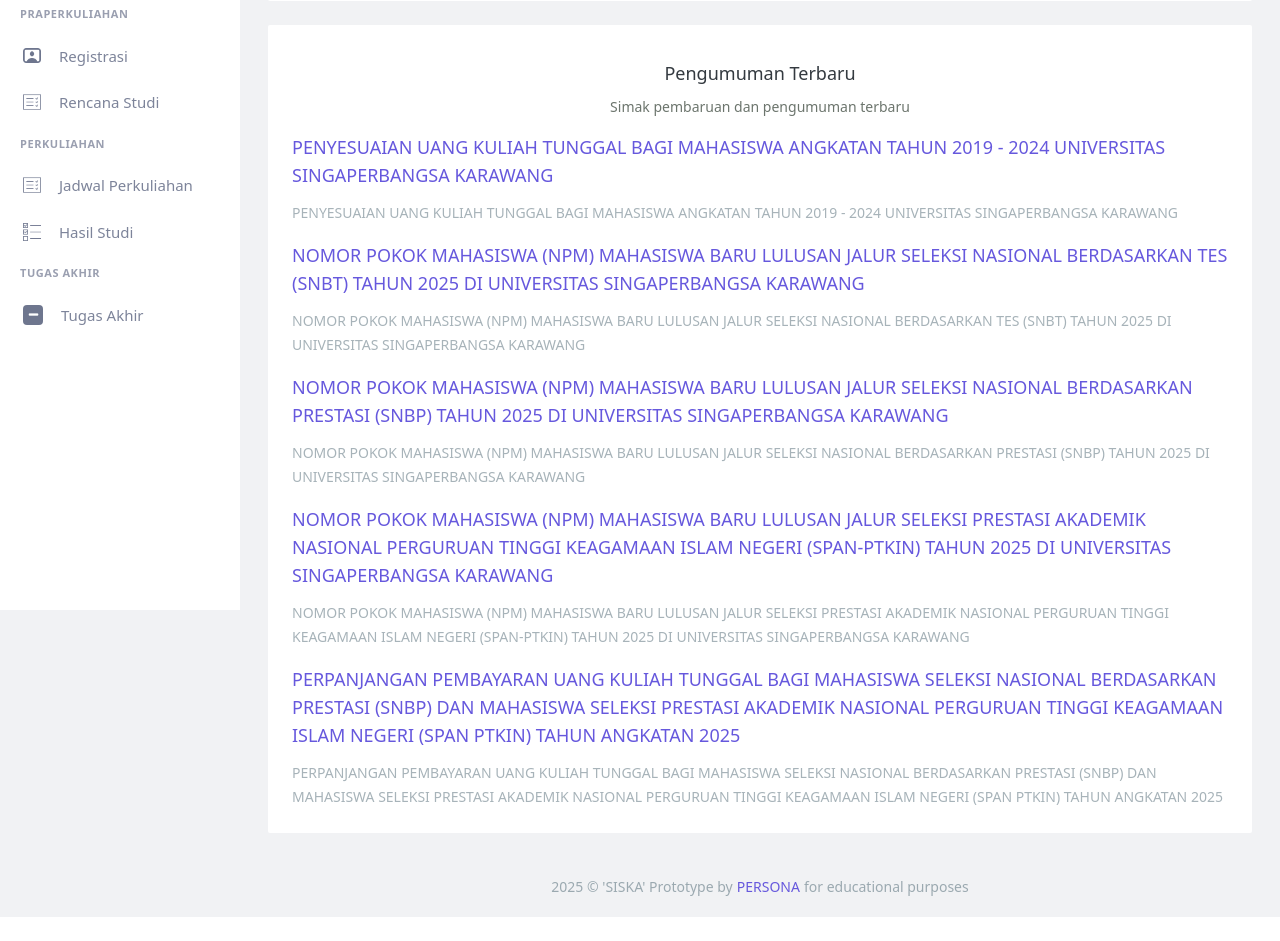
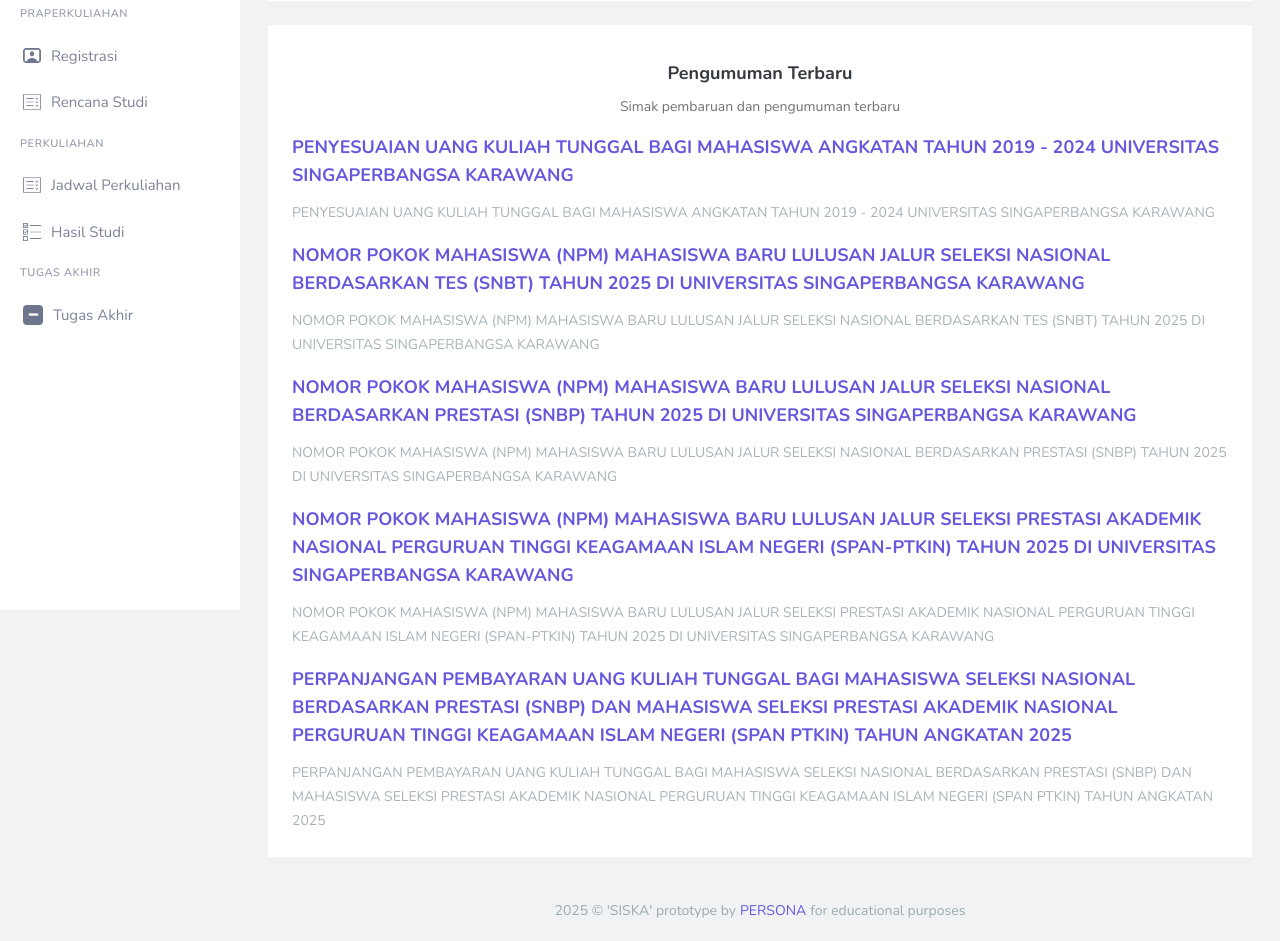
Before and after one commit to sceptzrion/ecampus-platform, a Next.js app: page /dashboard/dashboard-akademik in a window 1280 px wide. Shown: the part 260-1201 px from the top of the page. Before the commit the page ends 1177 px from the top, so only its background shows below. Built offline with nearby package versions, Linux system fonts and the light colour scheme.

Commit message:
Refactor dashboard styles and update footer prototype text; change project name in package.json

```diff
--- a/app/dashboard/dashboard-akademik/page.tsx
+++ b/app/dashboard/dashboard-akademik/page.tsx
@@ -8,33 +8,33 @@
         </div>
         <div className="flex flex-col gap-6">
             <div className="flex flex-col gap-4 p-6 bg-white rounded-xs">
-                <h2 className="text-lg font-medium text-[#343A40]">Selamat datang MUHAMAD IKHSAN RIZQI YANUAR!</h2>
+                <h2 className="text-lg font-bold text-[#343A40]">Selamat datang MUHAMAD IKHSAN RIZQI YANUAR!</h2>
                 <p className="text-sm font-normal text-[#6c756d] leading-6">Anda masuk sebagai Mahasiswa (IF).</p>
             </div>
             <div className="flex flex-col gap-4 p-6 bg-white rounded-xs">
                 <div className="text-center gap-2.5 mt-2.5 flex flex-col">
-                    <h2 className="text-lg font-medium text-[#343A40]">Pengumuman Terbaru</h2>
+                    <h2 className="text-lg font-bold text-[#343A40]">Pengumuman Terbaru</h2>
                     <p className="text-sm font-normal text-[#6c756d]">Simak pembaruan dan pengumuman terbaru</p>
                 </div>
                 <div className="flex flex-col gap-4">
                     <div className="flex flex-col gap-3">
-                        <a href="#" className="text-[#6658DD] text-lg font-medium leading-7">PENYESUAIAN UANG KULIAH TUNGGAL BAGI MAHASISWA ANGKATAN TAHUN 2019 - 2024 UNIVERSITAS SINGAPERBANGSA KARAWANG</a>
+                        <a href="#" className="text-[#6658DD] text-lg font-bold leading-7">PENYESUAIAN UANG KULIAH TUNGGAL BAGI MAHASISWA ANGKATAN TAHUN 2019 - 2024 UNIVERSITAS SINGAPERBANGSA KARAWANG</a>
                         <p className="text-sm text-[#A7B3B9] leading-6">PENYESUAIAN UANG KULIAH TUNGGAL BAGI MAHASISWA ANGKATAN TAHUN 2019 - 2024 UNIVERSITAS SINGAPERBANGSA KARAWANG</p>
                     </div>
                     <div className="flex flex-col gap-3">
-                        <a href="#" className="text-[#6658DD] text-lg font-medium leading-7">NOMOR POKOK MAHASISWA (NPM) MAHASISWA BARU LULUSAN JALUR SELEKSI NASIONAL BERDASARKAN TES (SNBT) TAHUN 2025 DI UNIVERSITAS SINGAPERBANGSA KARAWANG</a>
+                        <a href="#" className="text-[#6658DD] text-lg font-bold leading-7">NOMOR POKOK MAHASISWA (NPM) MAHASISWA BARU LULUSAN JALUR SELEKSI NASIONAL BERDASARKAN TES (SNBT) TAHUN 2025 DI UNIVERSITAS SINGAPERBANGSA KARAWANG</a>
                         <p className="text-sm text-[#A7B3B9] leading-6">NOMOR POKOK MAHASISWA (NPM) MAHASISWA BARU LULUSAN JALUR SELEKSI NASIONAL BERDASARKAN TES (SNBT) TAHUN 2025 DI UNIVERSITAS SINGAPERBANGSA KARAWANG</p>
                     </div>
                     <div className="flex flex-col gap-3">
-                        <a href="#" className="text-[#6658DD] text-lg font-medium leading-7">NOMOR POKOK MAHASISWA (NPM) MAHASISWA BARU LULUSAN JALUR SELEKSI NASIONAL BERDASARKAN PRESTASI (SNBP) TAHUN 2025 DI UNIVERSITAS SINGAPERBANGSA KARAWANG</a>
+                        <a href="#" className="text-[#6658DD] text-lg font-bold leading-7">NOMOR POKOK MAHASISWA (NPM) MAHASISWA BARU LULUSAN JALUR SELEKSI NASIONAL BERDASARKAN PRESTASI (SNBP) TAHUN 2025 DI UNIVERSITAS SINGAPERBANGSA KARAWANG</a>
                         <p className="text-sm text-[#A7B3B9] leading-6">NOMOR POKOK MAHASISWA (NPM) MAHASISWA BARU LULUSAN JALUR SELEKSI NASIONAL BERDASARKAN PRESTASI (SNBP) TAHUN 2025 DI UNIVERSITAS SINGAPERBANGSA KARAWANG</p>
                     </div>
                     <div className="flex flex-col gap-3">
-                        <a href="#" className="text-[#6658DD] text-lg font-medium leading-7">NOMOR POKOK MAHASISWA (NPM) MAHASISWA BARU LULUSAN JALUR SELEKSI PRESTASI AKADEMIK NASIONAL PERGURUAN TINGGI KEAGAMAAN ISLAM NEGERI (SPAN-PTKIN) TAHUN 2025 DI UNIVERSITAS SINGAPERBANGSA KARAWANG</a>
+                        <a href="#" className="text-[#6658DD] text-lg font-bold leading-7">NOMOR POKOK MAHASISWA (NPM) MAHASISWA BARU LULUSAN JALUR SELEKSI PRESTASI AKADEMIK NASIONAL PERGURUAN TINGGI KEAGAMAAN ISLAM NEGERI (SPAN-PTKIN) TAHUN 2025 DI UNIVERSITAS SINGAPERBANGSA KARAWANG</a>
                         <p className="text-sm text-[#A7B3B9] leading-6">NOMOR POKOK MAHASISWA (NPM) MAHASISWA BARU LULUSAN JALUR SELEKSI PRESTASI AKADEMIK NASIONAL PERGURUAN TINGGI KEAGAMAAN ISLAM NEGERI (SPAN-PTKIN) TAHUN 2025 DI UNIVERSITAS SINGAPERBANGSA KARAWANG</p>
                     </div>
                     <div className="flex flex-col gap-3">
-                        <a href="#" className="text-[#6658DD] text-lg font-medium leading-7">PERPANJANGAN PEMBAYARAN UANG KULIAH TUNGGAL BAGI MAHASISWA SELEKSI NASIONAL BERDASARKAN PRESTASI (SNBP) DAN MAHASISWA SELEKSI PRESTASI AKADEMIK NASIONAL PERGURUAN TINGGI KEAGAMAAN ISLAM NEGERI (SPAN PTKIN) TAHUN ANGKATAN 2025</a>
+                        <a href="#" className="text-[#6658DD] text-lg font-bold leading-7">PERPANJANGAN PEMBAYARAN UANG KULIAH TUNGGAL BAGI MAHASISWA SELEKSI NASIONAL BERDASARKAN PRESTASI (SNBP) DAN MAHASISWA SELEKSI PRESTASI AKADEMIK NASIONAL PERGURUAN TINGGI KEAGAMAAN ISLAM NEGERI (SPAN PTKIN) TAHUN ANGKATAN 2025</a>
                         <p className="text-sm text-[#A7B3B9] leading-6">PERPANJANGAN PEMBAYARAN UANG KULIAH TUNGGAL BAGI MAHASISWA SELEKSI NASIONAL BERDASARKAN PRESTASI (SNBP) DAN MAHASISWA SELEKSI PRESTASI AKADEMIK NASIONAL PERGURUAN TINGGI KEAGAMAAN ISLAM NEGERI (SPAN PTKIN) TAHUN ANGKATAN 2025</p>
                     </div>
                 </div>
--- a/app/layout.tsx
+++ b/app/layout.tsx
@@ -5,7 +5,6 @@
 import "./globals.css";
 
 const nunito = Nunito({
-  variable: "--font-nunito",
   subsets: ["latin"],
 });
 
@@ -21,7 +20,7 @@
 }>) {
   return (
     <html lang="en">
-      <body className={`${nunito.variable} antialiased`}>
+      <body className={`${nunito.className} antialiased`}>
         <div className="flex flex-col">
           <Navbar />
           <Sidebar />
--- a/components/footer.tsx
+++ b/components/footer.tsx
@@ -3,7 +3,7 @@
 const Footer = () => {
   return (
     <div className="flex flex-row items-center justify-center p-5 text-[#9BA9B0] text-sm gap-1">
-        <p>2025 © 'SISKA' Prototype by </p>
+        <p>2025 © 'SISKA' prototype by </p>
         <a href="#" className='text-[#6658DD]'>PERSONA</a>
         <p>for educational purposes</p>
     </div>
--- a/components/sidebar/sidelink.tsx
+++ b/components/sidebar/sidelink.tsx
@@ -97,7 +97,7 @@
     <li className={`py-3 px-5 text-[15px]`}>
       <Link
         href={href}
-        className={`flex flex-row items-center gap-2 transition-colors ${
+        className={`flex flex-row items-center transition-colors ${
           active ? "text-[#15B2C5] font-medium" : "hover:text-[#15B2C5]"
         }`}
         aria-current={active ? "page" : undefined}
--- a/package.json
+++ b/package.json
@@ -1,5 +1,5 @@
 {
-  "name": "absensi-rfid",
+  "name": "ecampus-platform",
   "version": "0.1.0",
   "private": true,
   "scripts": {
```
